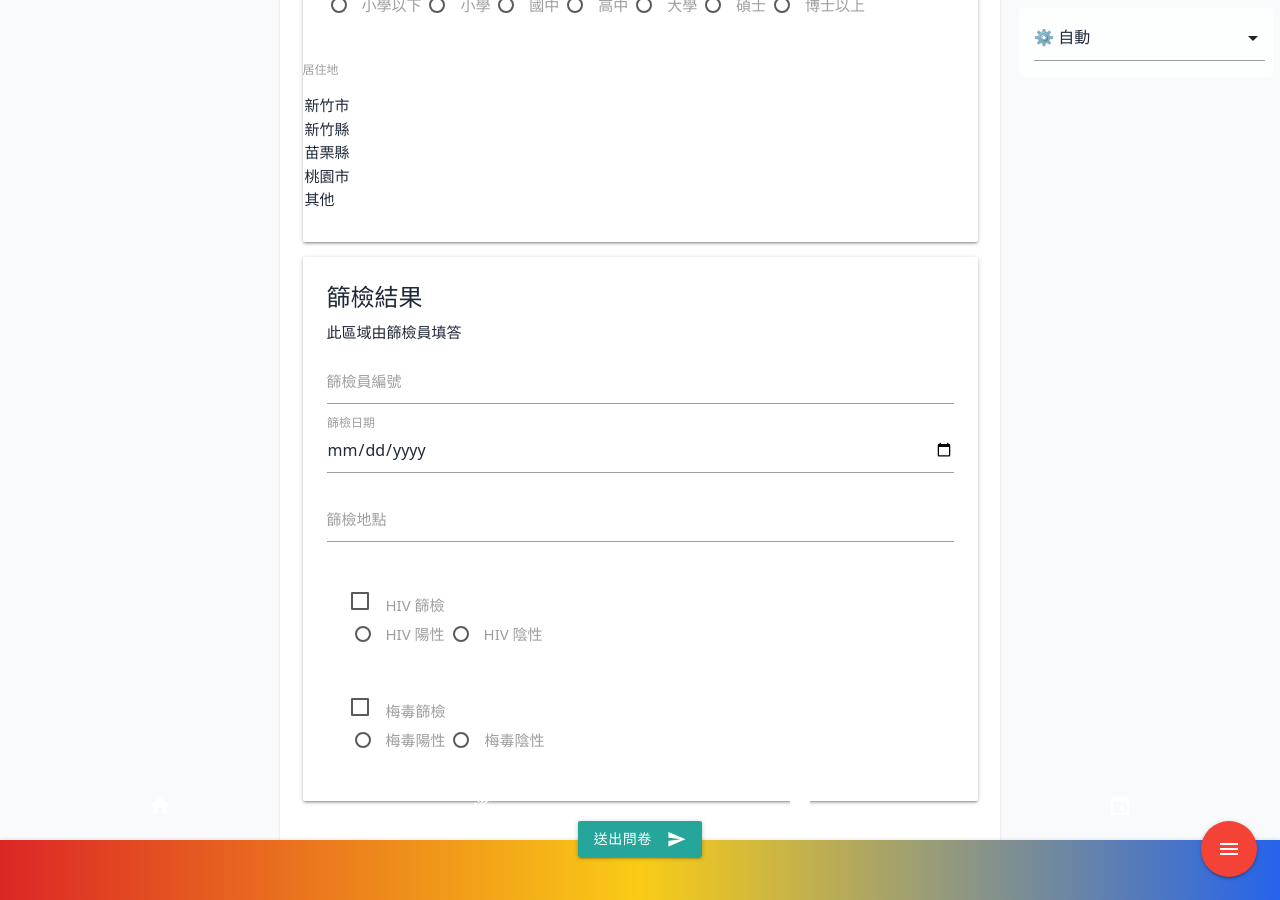
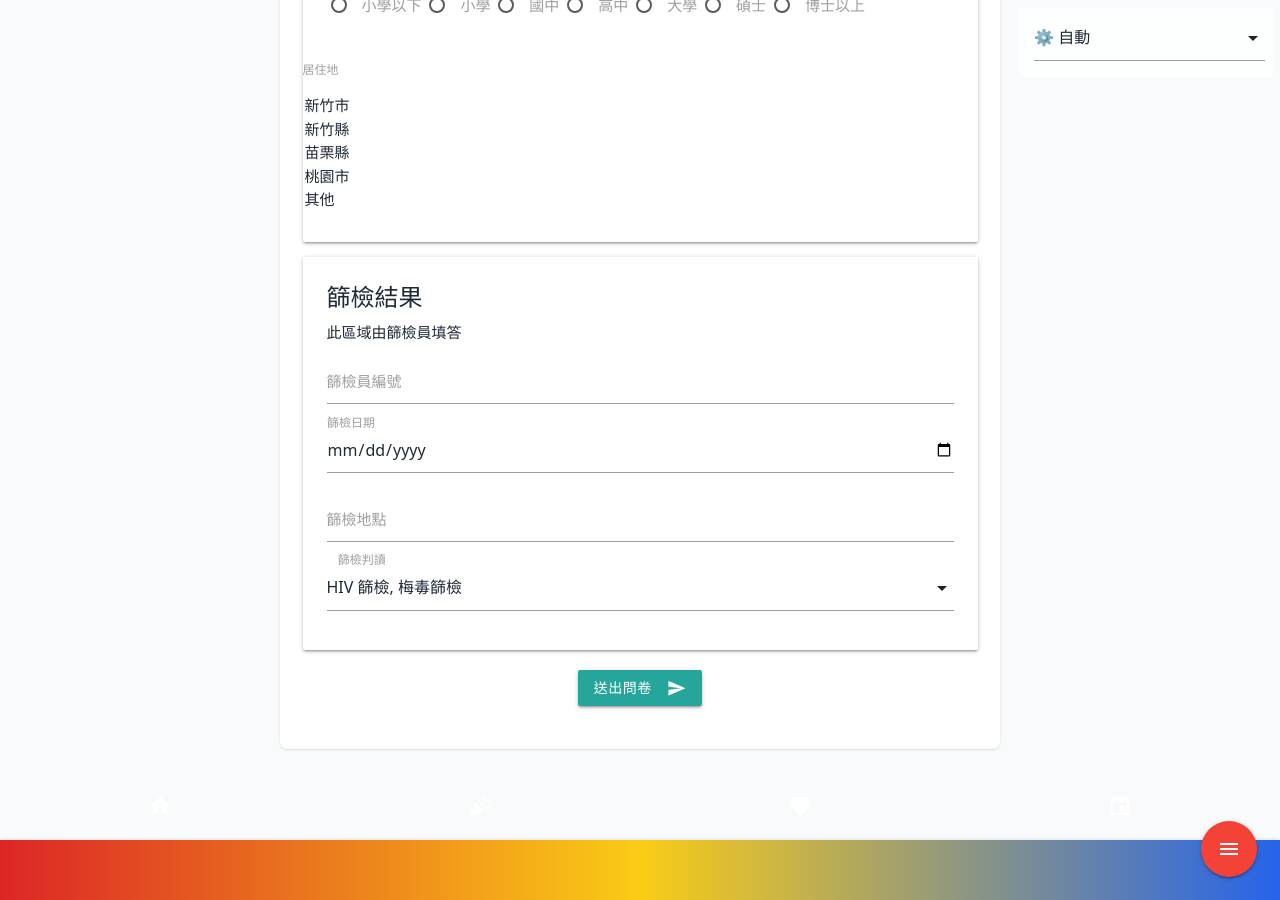
Before and after one commit to Gisneyland/Gisneyland.github.io, a Jekyll site: the page built from hiva/index.html, in a window 1280 px wide and 900 px high, scrolled down 2563 px. Built offline with Jekyll 4.4.1, drawn with Linux system fonts in a browser that asks for light colours; nearby versions of some CDN libraries; some of the changed lines change nothing that is shown.

Commit message:
Update result.html

```diff
--- a/_includes/questionnaire/result.html
+++ b/_includes/questionnaire/result.html
@@ -14,6 +14,19 @@
         <input type="text" name="screening_place" id="screening_place">
         <label for="screening_place" data-i18n="screening_place">篩檢地點</label>
       </div>
+
+  <div class="input-field col s12">
+    <select multiple>
+      <option value="" disabled selected>HIV 篩檢</option>
+      <option value="hiv_positive" data-i18n="hiv_positive">HIV 陽性</option>
+      <option value="hiv_negative" data-i18n="hiv_negative">HIV 陰性</option>
+      <option value="" disabled selected>梅毒篩檢</option>
+        <option value="syphilis_positive" data-i18n="syphilis_positive">梅毒陽性</option>
+        <option value="syphilis_negative" data-i18n="syphilis_negative">梅毒陰性</option>
+    </select>
+    <label>篩檢判讀</label>
+  </div>
+        <!--
       <div class="card-content">
         <label><input type="checkbox" name="screening_hiv" /><span class="card-title" data-i18n="screening_hiv">HIV 篩檢</span></label>
         <p>
@@ -21,12 +34,15 @@
           <label><input type="radio" name="hiv_result" /><span data-i18n="hiv_negative">HIV 陰性</span></label>
         </p>
       </div>
-      <div class="card-content">
+
+        <div class="card-content">
           <label><input type="checkbox" name="screening_syphilis" /><span class="card-title" data-i18n="screening_syphilis">梅毒篩檢</span></label>
         <p>
           <label><input type="radio" name="syphilis_result" /><span data-i18n="syphilis_positive">梅毒陽性</span></label>
           <label><input type="radio" name="syphilis_result" /><span data-i18n="syphilis_negative">梅毒陰性</span></label>
         </p>
       </div>
+        -->
+
     </div>
   </div>
```
